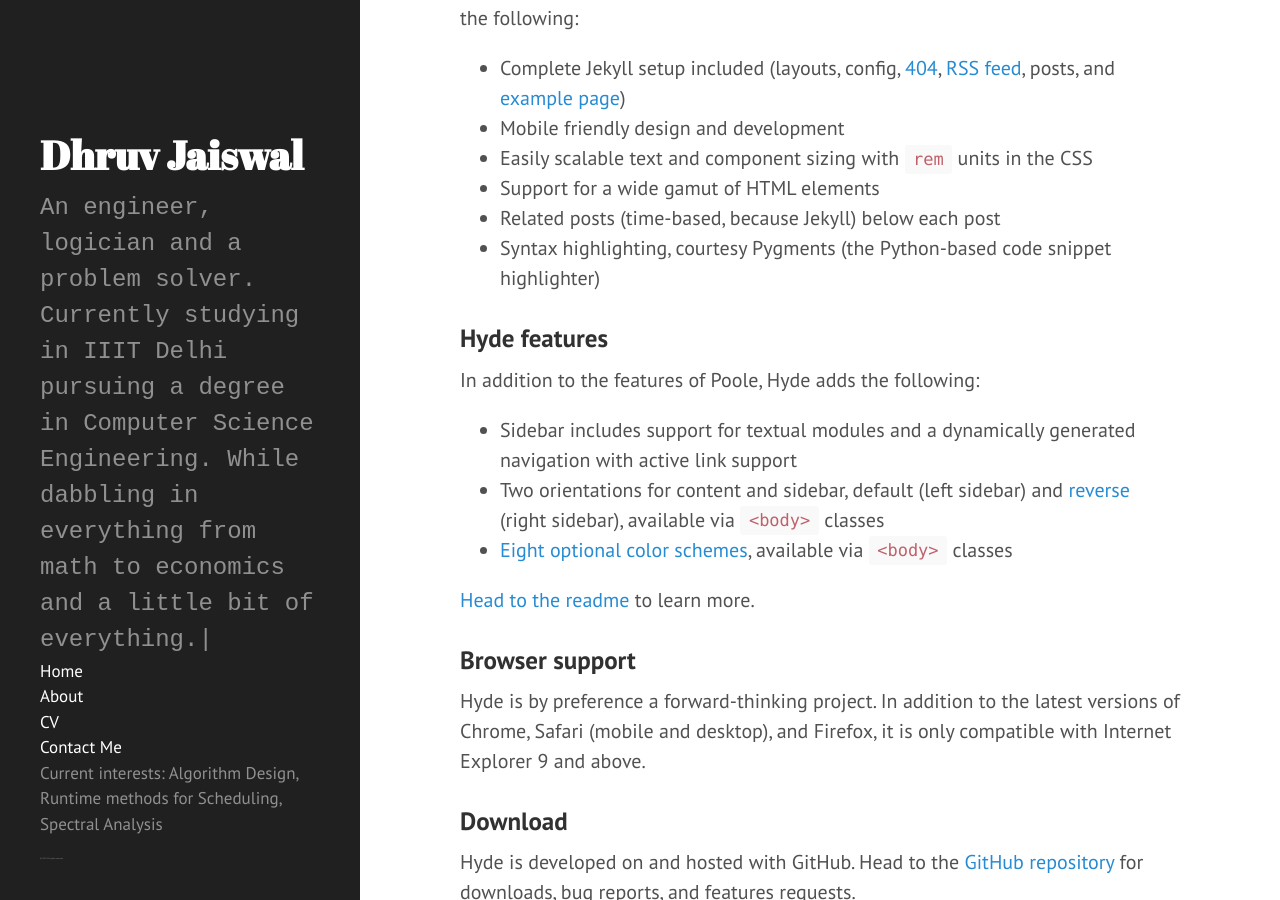
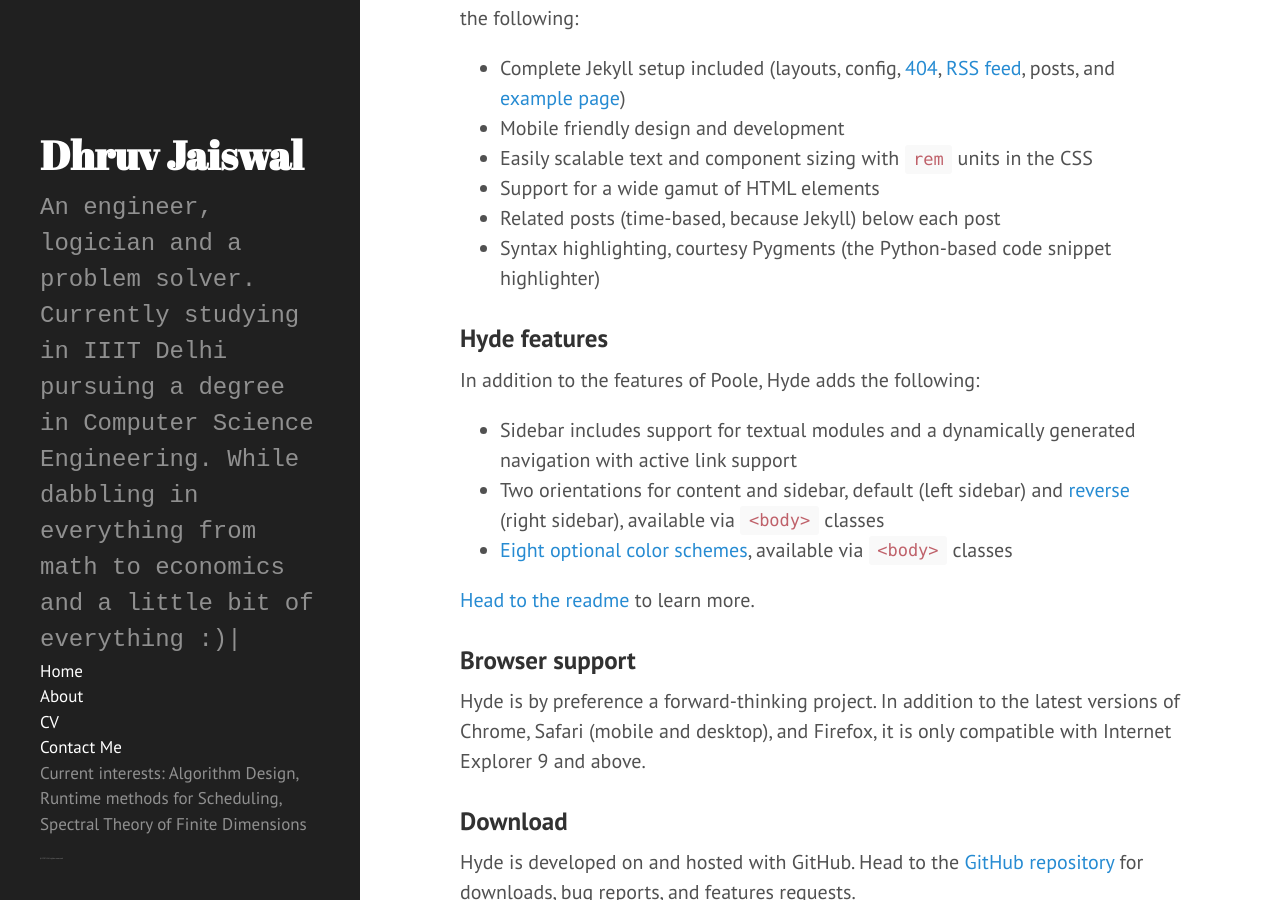
Before and after one commit to CobaltIII/CobaltIII.github.io, a Jekyll site: the page built from index.html, in a window 1280 px wide and 900 px high, scrolled down 368 px. Built offline with Jekyll 4.4.1, drawn with Linux system fonts in a browser that asks for light colours; Markdown is read by kramdown in place of the engine named in the settings; the list of posts is cut into pages by our own code.

Commit message:
Update _config.yml

```diff
--- a/_config.yml
+++ b/_config.yml
@@ -8,7 +8,7 @@ permalink:        pretty
 # Setup
 title:            Dhruv Jaiswal
 tagline:          'An engineer, logician and a problem solver'
-description:      'An engineer, logician and a problem solver. Currently studying in IIIT Delhi pursuing a degree in Computer Science Engineering. While dabbling in everything from math to economics and a little bit of everything.'
+description:      'An engineer, logician and a problem solver. Currently studying in IIIT Delhi pursuing a degree in Computer Science Engineering. While dabbling in everything from math to economics and a little bit of everything :)'
 url:              https://github.com/CobaltIII
 baseurl:          /
 
@@ -21,4 +21,4 @@ paginate:         5
 github:
   repo:           https://github.com/poole/hyde
 
-curr_interest:    Algorithm Design, Runtime methods for Scheduling, Spectral Analysis
+curr_interest:    Algorithm Design, Runtime methods for Scheduling, Spectral Theory of Finite Dimensions
```
